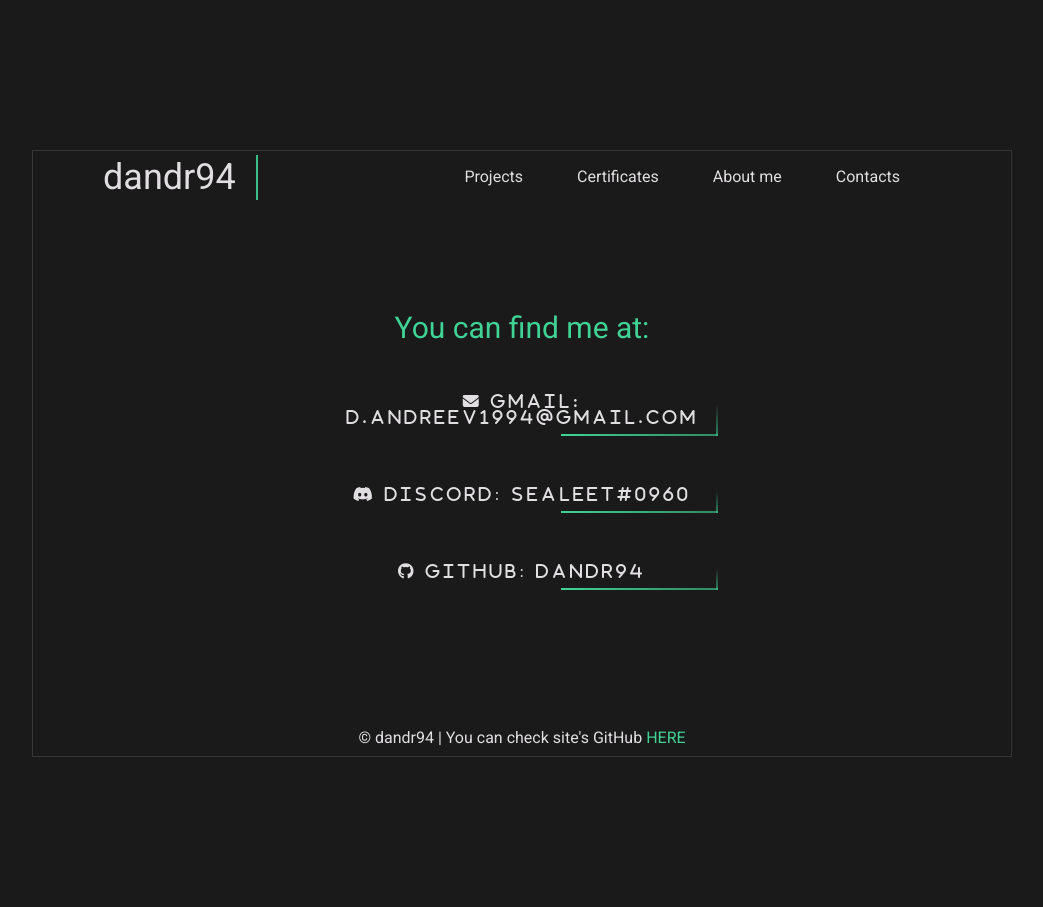
After one commit to dandr94/portfolio-site, a Django app: page /contacts/ in a window 1280 px wide. The commit adds this page. Shown: the whole page, without its empty margins (118-1161 px from the left). Run offline with Django 4.2, Linux system fonts and the light colour scheme.

Commit message:
Added View, Template and Url for Contacts page

```diff
--- a/portfolio/portfolio/src/urls.py
+++ b/portfolio/portfolio/src/urls.py
@@ -1,7 +1,8 @@
 from django.urls import path
 
-from portfolio.src.views import Home
+from portfolio.src.views import Home, Contacts
 
 urlpatterns = [
     path('', Home.as_view(), name='index'),
+    path('contacts/', Contacts.as_view(), name='contacts')
 ]
--- a/portfolio/portfolio/src/views.py
+++ b/portfolio/portfolio/src/views.py
@@ -3,3 +3,8 @@ from django.views.generic import TemplateView
 
 class Home(TemplateView):
     template_name = 'index.html'
+
+
+# TODO: Make it dynamic with models etc...
+class Contacts(TemplateView):
+    template_name = 'contacts.html'
--- a/portfolio/templates/base.html
+++ b/portfolio/templates/base.html
@@ -6,7 +6,7 @@
     <meta http-equiv="X-UA-Compatible" content="IE=edge" />
     <meta name="viewport" content="width=device-width, initial-scale=1.0" />
     <link rel="stylesheet" href="{% static '/css/style.css' %}" />
-    <title>Portfolio</title>
+    <title>{% block title %} {% endblock %}</title>
   </head>
   <body class="body-content">
     <header class="header-content">
@@ -22,7 +22,7 @@
             <a href="#">Projects</a>
             <a href="#">Certificates</a>
             <a href="#">About me</a>
-            <a href="#">Contacts</a>
+            <a href="{% url 'contacts' %}">Contacts</a>
           </li>
         </ul>
       </nav>
--- /dev/null
+++ b/portfolio/templates/contacts.html
@@ -0,0 +1,37 @@
+{% extends 'base.html' %}
+{% block title %} Contacts {% endblock %}
+{% block page_content %}
+      <article class="contacts">
+        <h2 class="contacts-title">You can find me at:</h2>
+        <ul class="contacts-items">
+          <li class="contacts-item">
+              <span></span>
+              <span></span>
+              <span></span>
+              <span></span>
+              <i class="fa-solid fa-envelope fa-1x"> Gmail: d.andreev1994@gmail.com</i>
+          </li>
+          <!-- <li class="contacts-item">
+              <span></span>
+              <span></span>
+              <span></span>
+              <span></span>
+              <i class="fa-brands fa-linkedin fa-1x"> Linkedin: </i>
+          </li> -->
+          <li class="contacts-item">
+              <span></span>
+              <span></span>
+              <span></span>
+              <span></span>
+              <i class="fa-brands fa-discord fa-1x"> Discord: Sealeet#0960</i>
+          </li>
+          <li class="contacts-item">
+              <span></span>
+              <span></span>
+              <span></span>
+              <span></span>
+              <i class="fa-brands fa-github fa-1x"> GitHub: dandr94</i>
+          </li>
+        </ul>
+      </article>
+{% endblock %}
--- a/portfolio/templates/index.html
+++ b/portfolio/templates/index.html
@@ -1,4 +1,5 @@
-{% extends 'base.html' %}
+{% extends 'base.html'%}
+{% block title %} Home {% endblock %}
 {% block page_content %}
       <article class="intro">
         <h2 class="intro-title">Welcome to my Portfolio website</h2>
```
